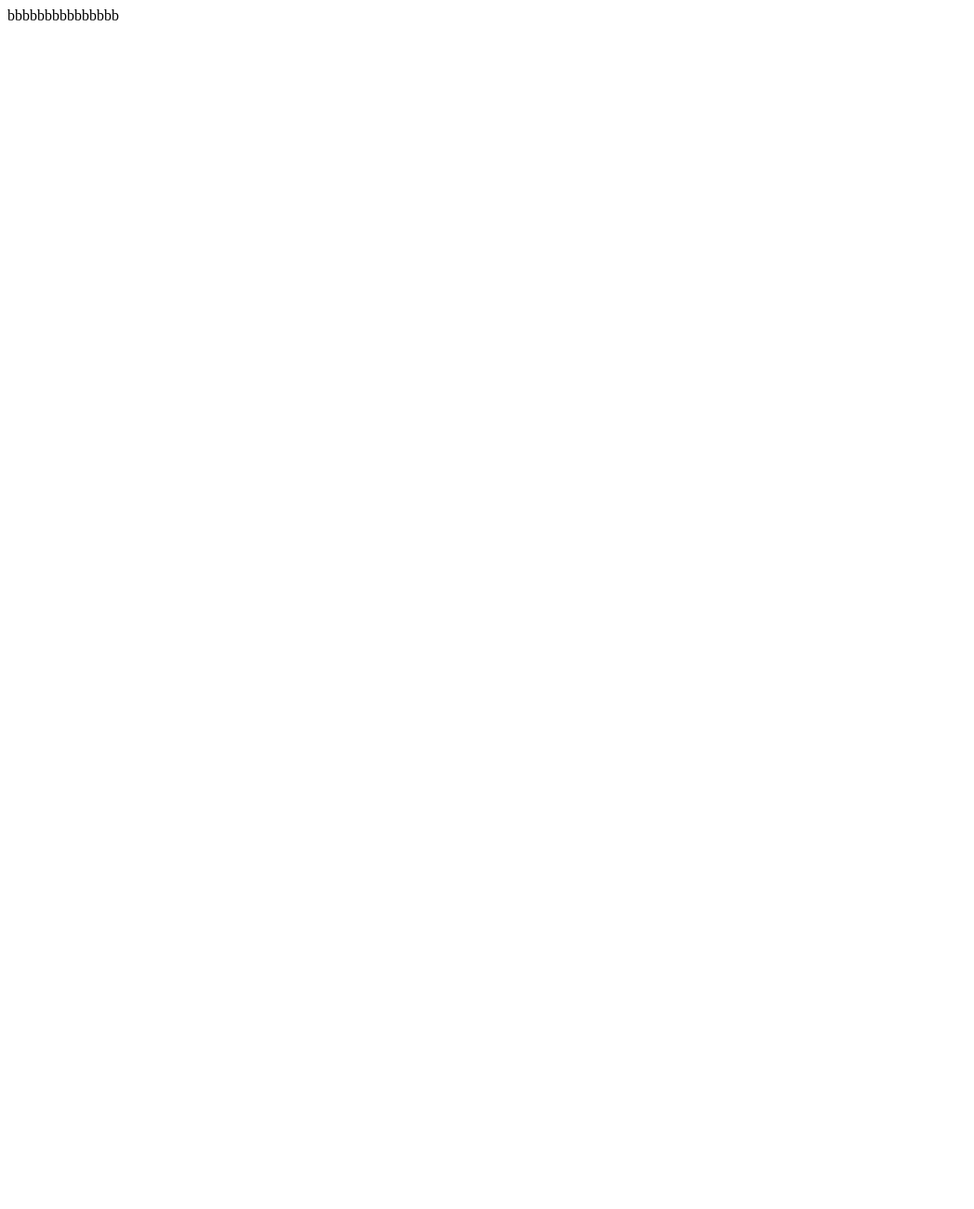
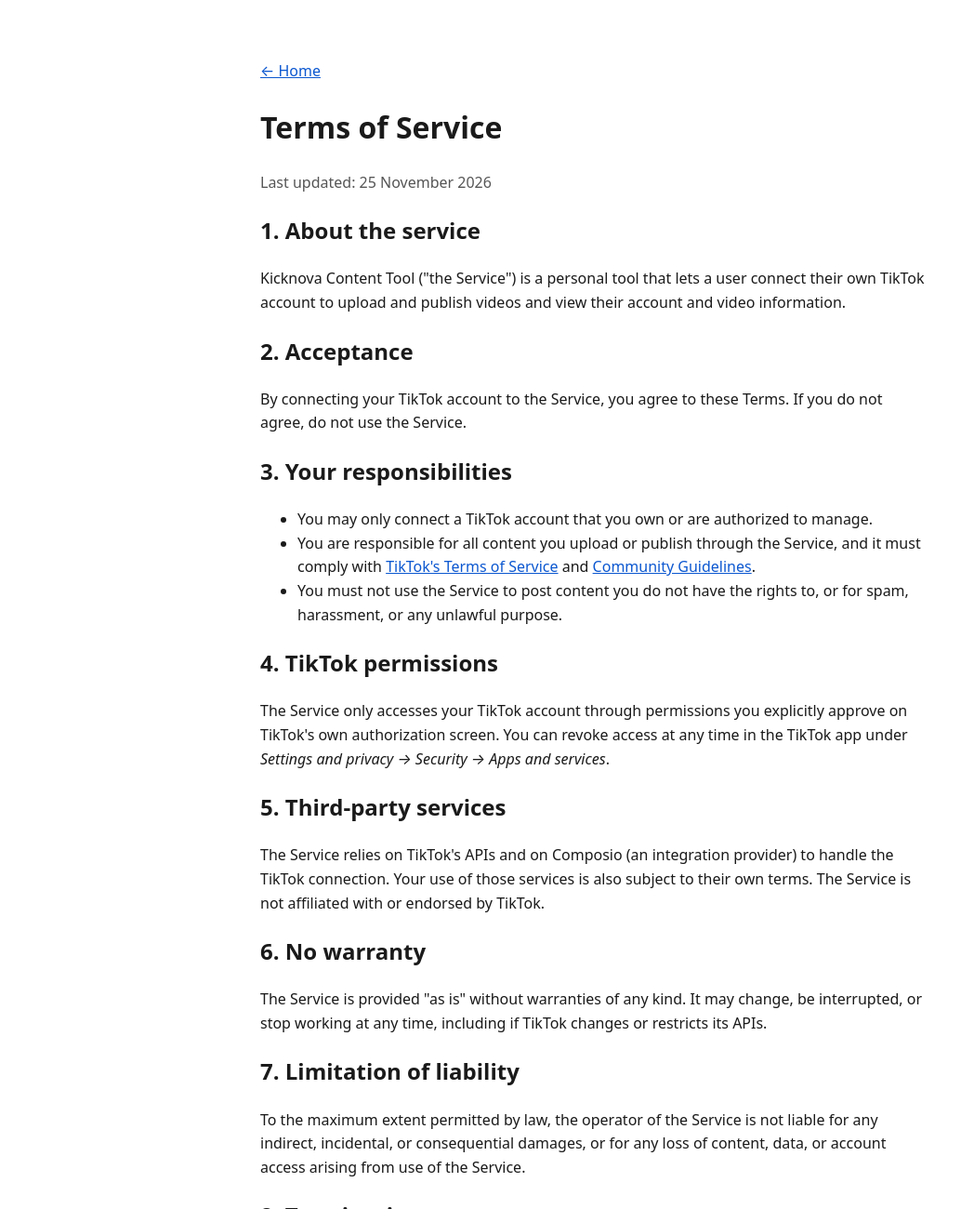
Before and after one commit to kicknovax04-sketch/kicknova, a plain HTML site: page terms.html in a window 1280 px wide. Shown: the top 1300 px of the page at 93% size, without its empty margins (0-1048 px from the left). Before the commit the page ends 800 px from the top, so only its background shows below. Drawn offline with Linux system fonts and the light colour scheme.

Commit message:
Add files via upload

```diff
--- a/terms.html
+++ b/terms.html
@@ -1 +1,60 @@
-bbbbbbbbbbbbbbb
+<!DOCTYPE html>
+<html lang="en">
+<head>
+<meta charset="utf-8">
+<meta name="viewport" content="width=device-width, initial-scale=1">
+<title>Terms of Service – Kicknova Content Tool</title>
+<style>
+  body { font-family: system-ui, -apple-system, Segoe UI, Roboto, sans-serif; max-width: 720px; margin: 0 auto; padding: 48px 20px; line-height: 1.6; color: #1a1a1a; }
+  .muted { color: #555; }
+  a { color: #0b57d0; }
+</style>
+</head>
+<body>
+  <p><a href="index.html">← Home</a></p>
+  <h1>Terms of Service</h1>
+  <p class="muted">Last updated: 25 November 2026</p>
+
+  <h2>1. About the service</h2>
+  <p>Kicknova Content Tool ("the Service") is a personal tool that lets a user connect their own TikTok account
+     to upload and publish videos and view their account and video information.</p>
+
+  <h2>2. Acceptance</h2>
+  <p>By connecting your TikTok account to the Service, you agree to these Terms. If you do not agree, do not use the Service.</p>
+
+  <h2>3. Your responsibilities</h2>
+  <ul>
+    <li>You may only connect a TikTok account that you own or are authorized to manage.</li>
+    <li>You are responsible for all content you upload or publish through the Service, and it must comply with
+        <a href="https://www.tiktok.com/legal/terms-of-service">TikTok's Terms of Service</a> and
+        <a href="https://www.tiktok.com/community-guidelines">Community Guidelines</a>.</li>
+    <li>You must not use the Service to post content you do not have the rights to, or for spam, harassment, or any unlawful purpose.</li>
+  </ul>
+
+  <h2>4. TikTok permissions</h2>
+  <p>The Service only accesses your TikTok account through permissions you explicitly approve on TikTok's own
+     authorization screen. You can revoke access at any time in the TikTok app under
+     <em>Settings and privacy → Security → Apps and services</em>.</p>
+
+  <h2>5. Third-party services</h2>
+  <p>The Service relies on TikTok's APIs and on Composio (an integration provider) to handle the TikTok connection.
+     Your use of those services is also subject to their own terms. The Service is not affiliated with or endorsed by TikTok.</p>
+
+  <h2>6. No warranty</h2>
+  <p>The Service is provided "as is" without warranties of any kind. It may change, be interrupted, or stop
+     working at any time, including if TikTok changes or restricts its APIs.</p>
+
+  <h2>7. Limitation of liability</h2>
+  <p>To the maximum extent permitted by law, the operator of the Service is not liable for any indirect, incidental,
+     or consequential damages, or for any loss of content, data, or account access arising from use of the Service.</p>
+
+  <h2>8. Termination</h2>
+  <p>You may stop using the Service at any time by revoking its access in TikTok. Access may be suspended if these Terms are violated.</p>
+
+  <h2>9. Changes</h2>
+  <p>These Terms may be updated from time to time. The "Last updated" date above shows when they last changed.</p>
+
+  <h2>10. Contact</h2>
+  <p>Questions about these Terms: <a href="mailto:YOUR_EMAIL_HERE">YOUR_EMAIL_HERE</a></p>
+</body>
+</html>
```
